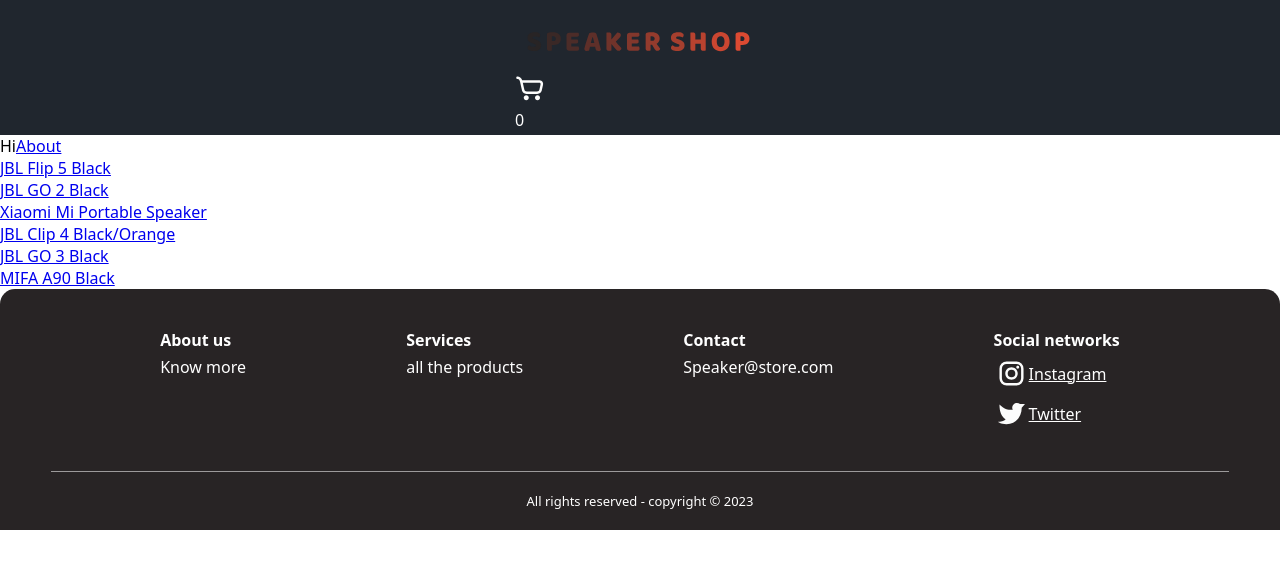
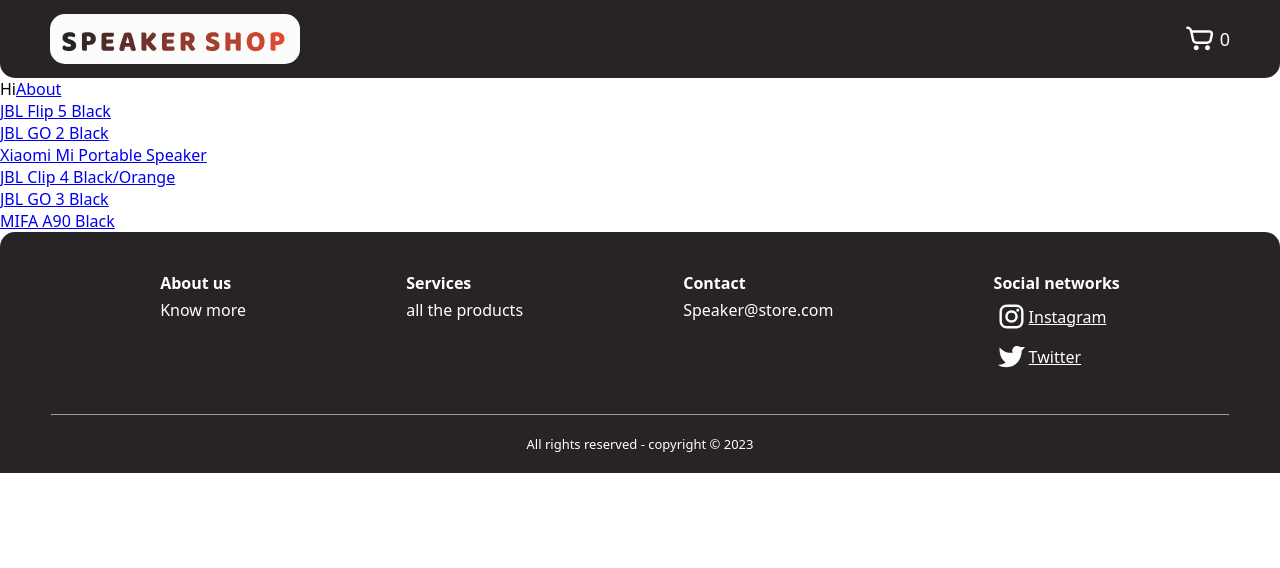
Before and after one commit to JoaquinDeLuca/store, a Next.js app: page / in a window 1280 px wide. Shown: the top 568 px of the page. Built offline with nearby package versions, Linux system fonts and the light colour scheme.

Commit message:
new colors and styles

```diff
--- a/styles/navbar.module.css
+++ b/styles/navbar.module.css
@@ -1,18 +1,38 @@
 .container{
-    display: flex;
-    align-items: center;
-    justify-content: space-around;
-    background-color: #20262E;
+    background-color: #282425;
     color: white;
     position: sticky;
     top: 0;
     padding: 4px;
+    border-radius: 0 0 15px 15px;
+    z-index: 1;
+}
+.maxwidth{
+    max-width: 75rem;
+    display: flex;
+    align-items: center;
+    justify-content: space-between;
+    margin: auto;
 }
 .logoAndName{
     display: flex;
     align-items: center;
+    background-color: #fcfcfc;
+    border-radius: 15px;
+    margin: 10px 0;
+}
+.logo{
+    width: 250px;
+    height: 50px;
 }
 .link{
     color: white;
     text-decoration: none;
+    display: flex;
+    align-items: center;
+    gap: 5px;
+    margin: 0 10px;
 }
+.totalUnits{
+    font-size: 18px;
+}
```
